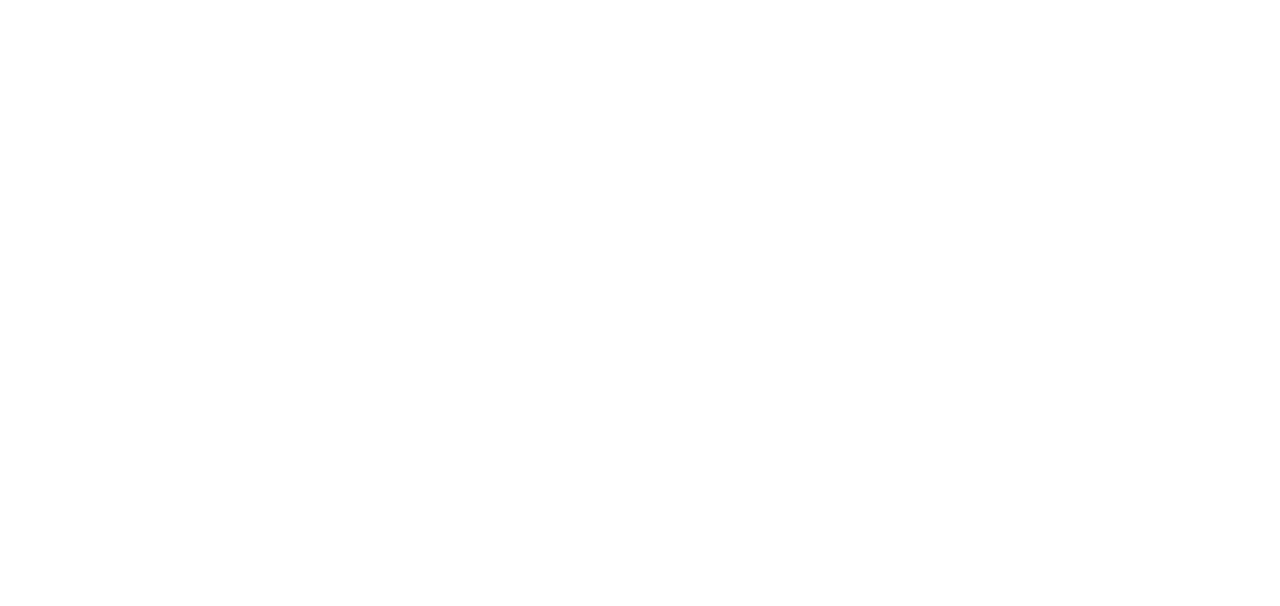
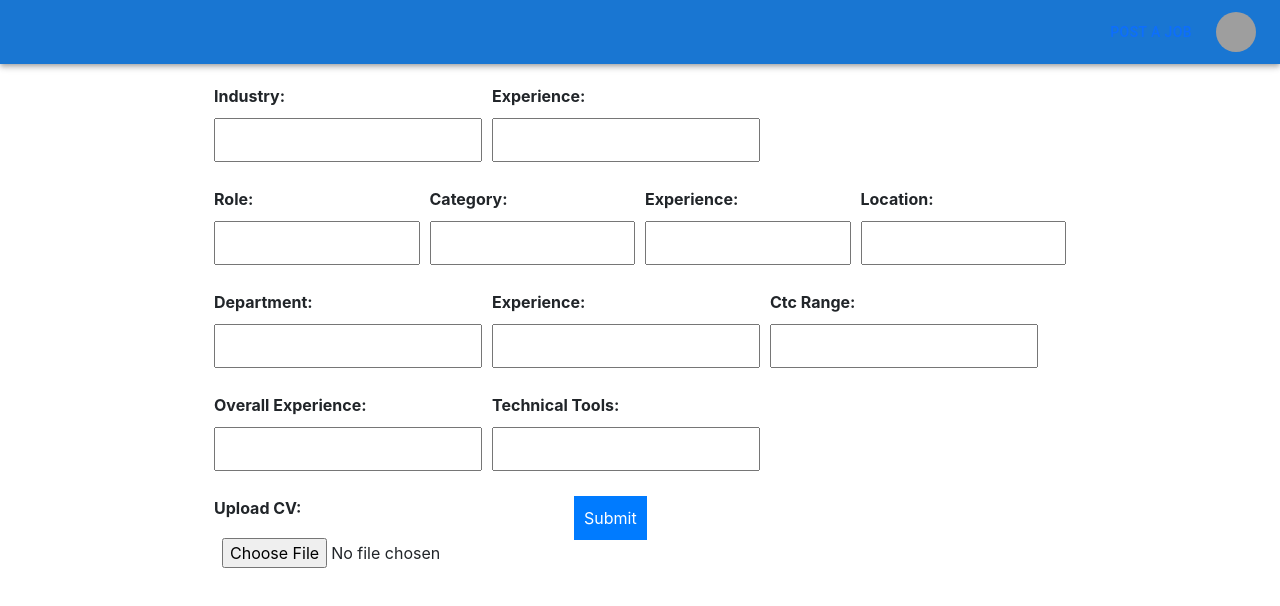
Before and after one commit to hilfee-founder/hilfee-webapp, a React (Create React App) app: page /hrprofile in a window 1280 px wide. Before the commit this address had no page. Shown: the top 606 px of the page. Built offline with nearby package versions, Linux system fonts and the light colour scheme; grey boxes are pictures that could not be loaded.

Commit message:
added  hrauth api,profile

```diff
--- a/src/App.js
+++ b/src/App.js
@@ -6,6 +6,8 @@ import Home from "./Components/Home.js";
 import Profile from "./Components/Profile.js";
 import Hrlogin from "./Components/Hr/Hrlogin.js";
 import Hrsignup from "./Components/Hr/Hrsignup.js";
+import Hrprofile from "./Components/Hr/Hrprofile.js";
+
 
 function App() {
   return (
@@ -22,6 +24,7 @@ function App() {
 
           <Route exact path="/hrlogin" element={<Hrlogin />}></Route>
           <Route exact path="/hrsignup" element={<Hrsignup />}></Route>
+          <Route exact path="/hrprofile" element={<Hrprofile/>}></Route>
 
 
 
--- a/src/Components/Hr/Hrlogin.js
+++ b/src/Components/Hr/Hrlogin.js
@@ -1,4 +1,5 @@
 import React, { useState } from 'react';
+import { useNavigate } from "react-router-dom";
 import Avatar from '@mui/material/Avatar';
 import Button from '@mui/material/Button';
 import CssBaseline from '@mui/material/CssBaseline';
@@ -12,7 +13,7 @@ import LockOutlinedIcon from '@mui/icons-material/LockOutlined';
 import Typography from '@mui/material/Typography';
 import Container from '@mui/material/Container';
 import { createTheme, ThemeProvider } from '@mui/material/styles';
-import { ToastContainer } from 'react-toastify';
+import { ToastContainer,toast } from 'react-toastify';
 import 'react-toastify/dist/ReactToastify.css';
 
 const defaultTheme = createTheme();
@@ -32,12 +33,41 @@ export default function SignIn() {
           [name]: value,
         });
       };
-
-    const handleSubmit = (event) => {
+      const navigate = useNavigate();
+      const handleSubmit = async (event) => {
         event.preventDefault();
 
+        try {
+          const response = await fetch("http://localhost:8000/hr/login", {
+            method: "POST",
+            headers: {
+              "Content-Type": "application/json",
+            },
+            body: JSON.stringify({
+              email: formData.email,
+              password: formData.password,
+            }),
+          });
 
-      console.log('Form submitted:', formData);
+          if (!response.ok) {
+            const errorData = await response.json();
+            toast.error(errorData.message);
+
+            console.error("Server error:", errorData.message);
+            return;
+          }
+
+          const data = await response.json();
+
+          if (data.success) {
+            console.log("Login successful:", data.message);
+            navigate("/Hrprofile");
+          } else {
+            console.error("Login failed:", data.message);
+          }
+        } catch (error) {
+          console.error("Error:", error.message);
+        }
       };
 
     return (
@@ -66,7 +96,7 @@ export default function SignIn() {
                 fullWidth
                 id="email"
                 label="Email Address"
-                name="hemail"
+                name="email"
                 autoComplete="email"
                 autoFocus
                 value={formData.email}
@@ -76,7 +106,7 @@ export default function SignIn() {
                 margin="normal"
                 required
                 fullWidth
-                name="hpassword"
+                name="password"
                 label="Password"
                 type="password"
                 id="password"
--- /dev/null
+++ b/src/Components/Hr/Hrprofile.js
@@ -0,0 +1,185 @@
+import React, { useState } from 'react';
+import { Link } from 'react-router-dom';  // Assuming you are using React Router for navigation
+import Button from '@mui/material/Button';
+import AppBar from '@mui/material/AppBar';
+import Box from '@mui/material/Box';
+import Container from '@mui/material/Container';
+import Toolbar from '@mui/material/Toolbar';
+import IconButton from '@mui/material/IconButton';
+import Avatar from '@mui/material/Avatar';
+import Tooltip from '@mui/material/Tooltip';
+import Menu from '@mui/material/Menu';
+import MenuItem from '@mui/material/MenuItem';
+import Typography from '@mui/material/Typography';
+
+const settings = ['Profile', 'Job Posting', 'Logout'];
+
+function Hrprofile() {
+  const [anchorElUser, setAnchorElUser] = useState(null);
+
+  const handleOpenUserMenu = (event) => {
+    setAnchorElUser(event.currentTarget);
+  };
+
+  const handleCloseUserMenu = () => {
+    setAnchorElUser(null);
+  };
+
+  const handleSubmit = (e) => {
+    e.preventDefault();
+    // Add logic to handle form submission
+    console.log('Form submitted:', {
+      industry,
+      exp1,
+      role,
+      category,
+      exp2,
+      location,
+      department,
+      exp3,
+      ctcRange,
+      overallExp,
+      technicalTools,
+    });
+  };
+
+  const [industry, setIndustry] = useState('');
+  const [exp1, setExp1] = useState('');
+  const [role, setRole] = useState('');
+  const [category, setCategory] = useState('');
+  const [exp2, setExp2] = useState('');
+  const [location, setLocation] = useState('');
+  const [department, setDepartment] = useState('');
+  const [exp3, setExp3] = useState('');
+  const [ctcRange, setCtcRange] = useState('');
+  const [overallExp, setOverallExp] = useState('');
+  const [technicalTools, setTechnicalTools] = useState('');
+
+  return (
+    <div>
+     <AppBar position="static">
+  <Container maxWidth="xl">
+    <Toolbar disableGutters>
+      <Box sx={{ flexGrow: 1 }} />
+
+      {/* Add the "Post a Job" link in the middle */}
+      <Box sx={{ display: 'flex', justifyContent: 'center', alignItems: 'center' }}>
+        <Typography variant="h6" component="div" sx={{ flexGrow: 1, display: 'flex', alignItems: 'center', justifyContent: 'center' }}>
+
+        </Typography>
+        <Link to="/post-job" color="inherit" style={{ textDecoration: 'none' }}>
+          <Button color="inherit">Post a Job</Button>
+        </Link>
+      </Box>
+
+      {/* User menu */}
+      <Box sx={{ ml: 2 }}>
+        <Tooltip title="Open settings">
+          <IconButton onClick={handleOpenUserMenu} sx={{ p: 0 }}>
+            <Avatar alt="Remy Sharp" src="/static/images/avatar/2.jpg" />
+          </IconButton>
+        </Tooltip>
+        <Menu
+          sx={{ mt: '45px' }}
+          id="menu-appbar"
+          anchorEl={anchorElUser}
+          anchorOrigin={{
+            vertical: 'top',
+            horizontal: 'right',
+          }}
+          keepMounted
+          transformOrigin={{
+            vertical: 'top',
+            horizontal: 'right',
+          }}
+          open={Boolean(anchorElUser)}
+          onClose={handleCloseUserMenu}
+        >
+          {settings.map((setting) => (
+            <MenuItem key={setting} onClick={handleCloseUserMenu}>
+              <Typography textAlign="center">{setting}</Typography>
+            </MenuItem>
+          ))}
+        </Menu>
+      </Box>
+    </Toolbar>
+  </Container>
+</AppBar>
+
+
+      <Container maxWidth="md" style={{ marginTop: '20px' }}>
+        <form onSubmit={handleSubmit}>
+          <div style={{ display: 'flex', marginBottom: '10px' }}>
+            <div style={{ marginRight: '10px' }}>
+              <label>Industry:</label>
+              <input type="text" value={industry} onChange={(e) => setIndustry(e.target.value)} />
+            </div>
+            <div>
+              <label>Experience:</label>
+              <input type="text" value={exp1} onChange={(e) => setExp1(e.target.value)} />
+            </div>
+          </div>
+
+          <div style={{ display: 'flex', marginBottom: '10px' }}>
+            <div style={{ marginRight: '10px' }}>
+              <label>Role:</label>
+              <input type="text" value={role} onChange={(e) => setRole(e.target.value)} />
+            </div>
+            <div style={{ marginRight: '10px' }}>
+              <label>Category:</label>
+              <input type="text" value={category} onChange={(e) => setCategory(e.target.value)} />
+            </div>
+            <div   style={{ marginRight: '10px' }}>
+              <label>Experience:</label>
+              <input type="text" value={exp2} onChange={(e) => setExp2(e.target.value)} />
+            </div>
+            <div>
+              <label>Location:</label>
+              <input type="text" value={location} onChange={(e) => setLocation(e.target.value)} />
+            </div>
+          </div>
+
+          <div style={{ display: 'flex', marginBottom: '10px' }}>
+            <div style={{ marginRight: '10px' }}>
+              <label>Department:</label>
+              <input type="text" value={department} onChange={(e) => setDepartment(e.target.value)} />
+            </div>
+            <div style={{ marginRight: '10px' }}>
+              <label>Experience:</label>
+              <input type="text" value={exp3} onChange={(e) => setExp3(e.target.value)} />
+            </div>
+            <div>
+              <label>Ctc Range:</label>
+              <input type="text" value={ctcRange} onChange={(e) => setCtcRange(e.target.value)} />
+            </div>
+          </div>
+
+          <div style={{ display: 'flex', marginBottom: '10px' }}>
+            <div style={{ marginRight: '10px' }}>
+              <label>Overall Experience:</label>
+              <input type="text" value={overallExp} onChange={(e) => setOverallExp(e.target.value)} />
+            </div>
+            <div>
+              <label>Technical Tools:</label>
+              <input type="text" value={technicalTools} onChange={(e) => setTechnicalTools(e.target.value)} />
+            </div>
+          </div>
+
+          <div style={{ display: 'flex', marginBottom: '10px' }}>
+            <div>
+              <label>Upload CV:</label>
+              <input type="file" />
+            </div>
+            <div style={{ float: 'right', marginBottom: '10px' }}>
+            <button type="submit">Submit</button>
+          </div>
+          </div>
+
+
+        </form>
+      </Container>
+    </div>
+  );
+}
+
+export default Hrprofile;
--- a/src/Components/Hr/Hrsignup.js
+++ b/src/Components/Hr/Hrsignup.js
@@ -1,10 +1,9 @@
 import React, { useState } from 'react';
+import { useNavigate } from "react-router-dom";
 import Avatar from '@mui/material/Avatar';
 import Button from '@mui/material/Button';
 import CssBaseline from '@mui/material/CssBaseline';
 import TextField from '@mui/material/TextField';
-import FormControlLabel from '@mui/material/FormControlLabel';
-import Checkbox from '@mui/material/Checkbox';
 import Link from '@mui/material/Link';
 import Grid from '@mui/material/Grid';
 import Box from '@mui/material/Box';
@@ -12,19 +11,19 @@ import LockOutlinedIcon from '@mui/icons-material/LockOutlined';
 import Typography from '@mui/material/Typography';
 import Container from '@mui/material/Container';
 import { createTheme, ThemeProvider } from '@mui/material/styles';
-import { ToastContainer } from 'react-toastify';
+import { ToastContainer, toast } from 'react-toastify';
 import 'react-toastify/dist/ReactToastify.css';
 
 const defaultTheme = createTheme();
 
 export default function SignUp() {
   const [formData, setFormData] = useState({
-    firstName: '',
-    lastName: '',
-    companyname:'',
+    fname: '',
+    lname: '',
+    companyName:'',
     designation:'',
     email: '',
-    contactnumber:'',
+    number:'',
     password: '',
 
 
@@ -39,12 +38,35 @@ export default function SignUp() {
   };
 
 
+  const navigate = useNavigate();
   const handleSubmit = (event) => {
     event.preventDefault();
 
-    console.log('Form submitted:', formData);
-
-
+    fetch("http://localhost:8000/hr/signup", {
+      method: "POST",
+      headers: {
+        "Content-Type": "application/json",
+      },
+      body: JSON.stringify(formData),
+    })
+      .then((response) => response.json())
+      .then((data) => {
+        if (data.success) {
+          // Signup successful toast
+          toast.success("Signup successful: " + data.message);
+          console.log("Signup successful:", data);
+          navigate("/Hrlogin");
+        } else {
+          // Signup failed toast
+          toast.error("Signup failed: " + data.message);
+          console.error("Signup failed:", data.message);
+        }
+      })
+      .catch((error) => {
+        // Error toast
+        toast.error("Error: " + error.message);
+        console.error("Error:", error);
+      });
   };
   return (
     <ThemeProvider theme={defaultTheme}><ToastContainer />
@@ -69,7 +91,7 @@ export default function SignUp() {
               <Grid item xs={12} sm={6}>
                 <TextField
                   autoComplete="given-name"
-                  name="firstName"
+                  name="fname"
                   required
                   fullWidth
                   id="firstName"
@@ -97,9 +119,9 @@ export default function SignUp() {
                   fullWidth
                   id="companyname"
                   label="Name Of Company"
-                  name="companyname"
+                  name="companyName"
                   autoComplete="family-name"
-                  value={formData.companyname}
+                  value={formData.companyName}
                   onChange={handleChange}
                 />
               </Grid>
@@ -131,12 +153,13 @@ export default function SignUp() {
               <TextField
                required
    fullWidth
-                  id="contactnumber"
+   id="number"
    label="Contact No."
    name="number"
    autoComplete="contactnumber"
    value={formData.number}
    onChange={handleChange}
+                inputProps={{ pattern: "[0-9]*" }}
                />
               </Grid>
               <Grid item xs={12}>
```
Lines whose indentation alone changed are shown as unchanged.
